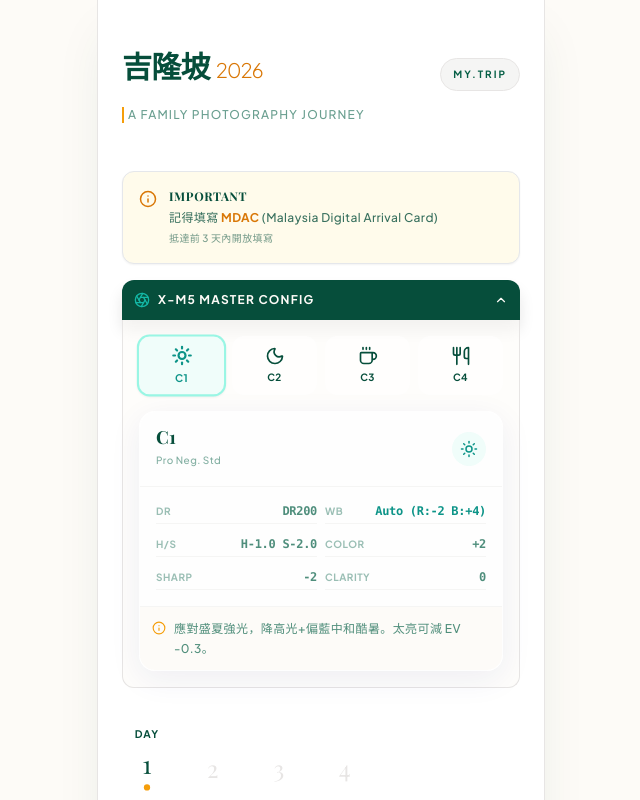
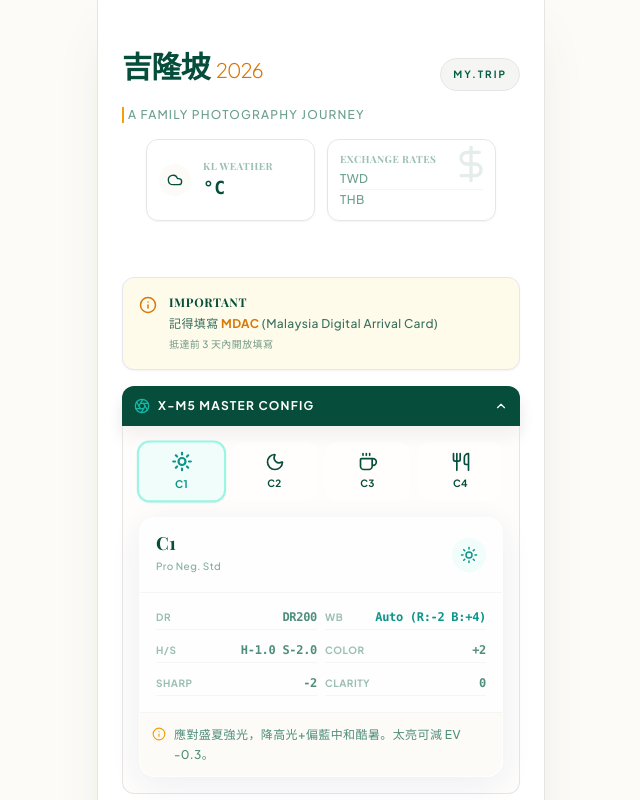
Before and after one commit to lawrence555-dev/Kuala_Lumpur_Trip_Planner, a React (Vite) app: page / in a window 1280 px wide. Shown: the top 800 px of the page, without its empty margins (319-959 px from the left). Built offline with nearby package versions, Linux system fonts and the light colour scheme; no server answers; a web font is replaced by a local one.

Commit message:
Feat: Add Weather and Currency Dashboard to header

```diff
--- a/src/App.jsx
+++ b/src/App.jsx
@@ -3,6 +3,7 @@ import { itineraryData } from './data/itinerary';
 import ItineraryCard from './components/ItineraryCard';
 import { Calendar, Info, Aperture, ChevronDown, ChevronUp } from 'lucide-react';
 import CameraGuide from './components/CameraGuide';
+import DashboardStatus from './components/DashboardStatus';
 
 function App() {
   const [activeDay, setActiveDay] = useState(1);
@@ -29,6 +30,9 @@ function App() {
           <p className="text-xs text-jungle-800/60 tracking-widest uppercase font-medium pl-1 border-l-2 border-gold-500">
             A Family Photography Journey
           </p>
+
+          {/* Live Dashboard (Weather & Currency) */}
+          <DashboardStatus />
         </header>
 
         {/* MDAC Reminder - High Visibility */}
--- /dev/null
+++ b/src/components/DashboardStatus.jsx
@@ -0,0 +1,89 @@
+import React, { useState, useEffect } from 'react';
+import { Cloud, DollarSign, RefreshCw, Sun, CloudRain } from 'lucide-react';
+
+export default function DashboardStatus() {
+    const [weather, setWeather] = useState(null);
+    const [rates, setRates] = useState(null);
+    const [loading, setLoading] = useState(true);
+
+    // Kuala Lumpur Coordinates
+    const KL_LAT = 3.1390;
+    const KL_LON = 101.6869;
+
+    useEffect(() => {
+        const fetchData = async () => {
+            try {
+                // 1. Fetch Weather (Open-Meteo)
+                const weatherRes = await fetch(
+                    `https://api.open-meteo.com/v1/forecast?latitude=${KL_LAT}&longitude=${KL_LON}&current=temperature_2m,weather_code&timezone=auto`
+                );
+                const weatherData = await weatherRes.json();
+
+                // 2. Fetch Exchange Rates (Exchangerate-API) - Base MYR
+                const rateRes = await fetch('https://open.er-api.com/v6/latest/MYR');
+                const rateData = await rateRes.json();
+
+                if (weatherData && rateData) {
+                    setWeather({
+                        temp: Math.round(weatherData.current.temperature_2m),
+                        code: weatherData.current.weather_code
+                    });
+                    setRates({
+                        TWD: rateData.rates.TWD.toFixed(2),
+                        THB: rateData.rates.THB.toFixed(2)
+                    });
+                }
+            } catch (error) {
+                console.error("Failed to fetch dashboard data:", error);
+            } finally {
+                setLoading(false);
+            }
+        };
+
+        fetchData();
+    }, []);
+
+    // Weather Code Interpretation
+    const getWeatherIcon = (code) => {
+        if (code <= 3) return <Sun size={16} className="text-gold-500" />;
+        if (code >= 51) return <CloudRain size={16} className="text-teal-500" />;
+        return <Cloud size={16} className="text-sand-400" />;
+    };
+
+    if (loading) return null; // Or a small skeleton loader
+
+    return (
+        <div className="mx-6 mt-4 mb-2 grid grid-cols-2 gap-3 animate-fadeIn">
+            {/* Weather Widget */}
+            <div className="bg-white/80 backdrop-blur-sm border border-sand-200 rounded-xl p-3 flex items-center gap-3 shadow-sm">
+                <div className="bg-sand-50 p-2 rounded-full">
+                    {weather ? getWeatherIcon(weather.code) : <Cloud size={16} />}
+                </div>
+                <div>
+                    <h3 className="text-[10px] uppercase font-bold text-jungle-800/40 tracking-wider">KL Weather</h3>
+                    <div className="flex items-baseline gap-1">
+                        <span className="text-lg font-bold text-jungle-900 font-mono">{weather?.temp}°C</span>
+                    </div>
+                </div>
+            </div>
+
+            {/* Currency Widget */}
+            <div className="bg-white/80 backdrop-blur-sm border border-sand-200 rounded-xl p-3 flex flex-col justify-center shadow-sm relative overflow-hidden">
+                <div className="absolute top-0 right-0 p-1 opacity-10">
+                    <DollarSign size={40} />
+                </div>
+                <h3 className="text-[10px] uppercase font-bold text-jungle-800/40 tracking-wider mb-1">Exchange Rates</h3>
+                <div className="flex flex-col gap-0.5">
+                    <div className="flex justify-between items-baseline">
+                        <span className="text-xs font-medium text-jungle-800/60">TWD</span>
+                        <span className="text-sm font-bold text-gold-600 font-mono">{rates?.TWD}</span>
+                    </div>
+                    <div className="flex justify-between items-baseline border-t border-sand-100 pt-0.5">
+                        <span className="text-xs font-medium text-jungle-800/60">THB</span>
+                        <span className="text-sm font-bold text-teal-600 font-mono">{rates?.THB}</span>
+                    </div>
+                </div>
+            </div>
+        </div>
+    );
+}
```
